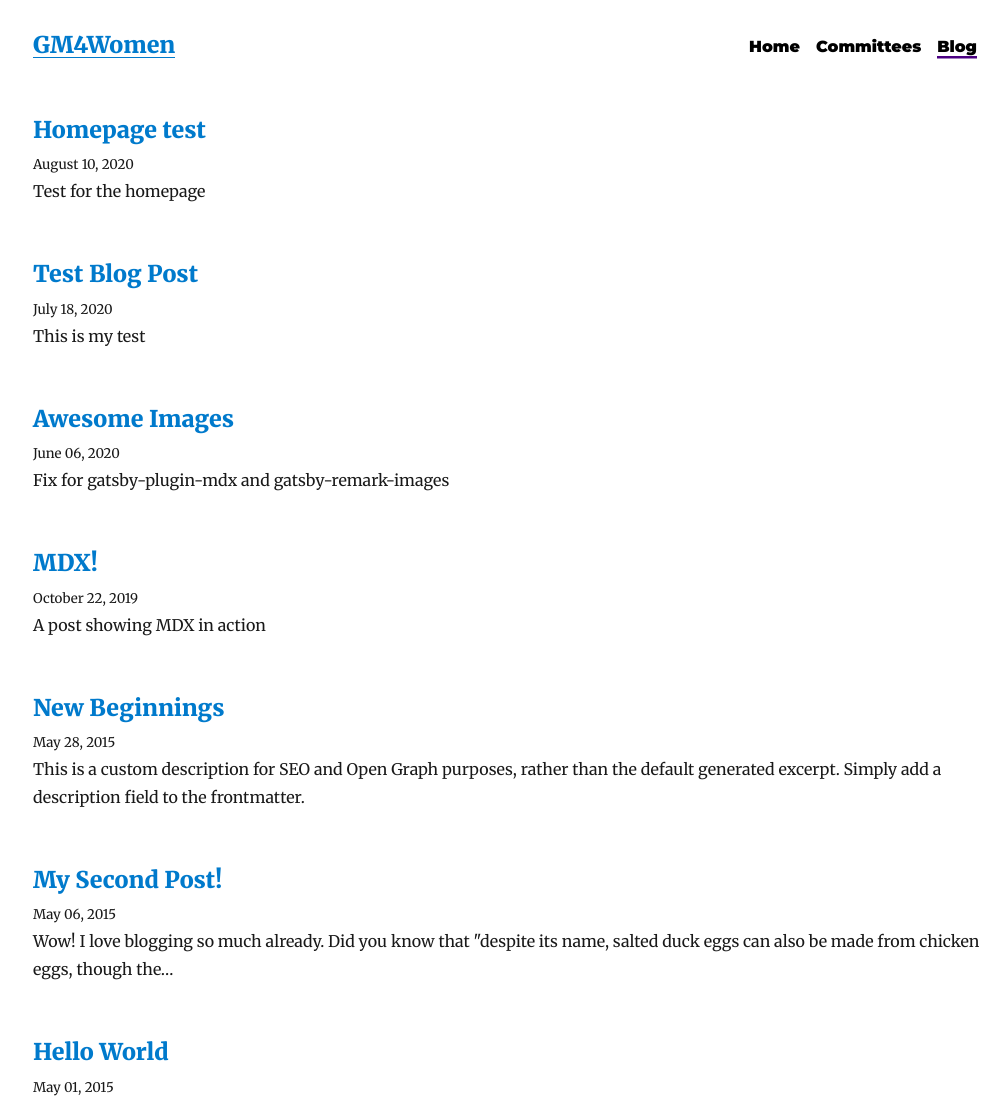
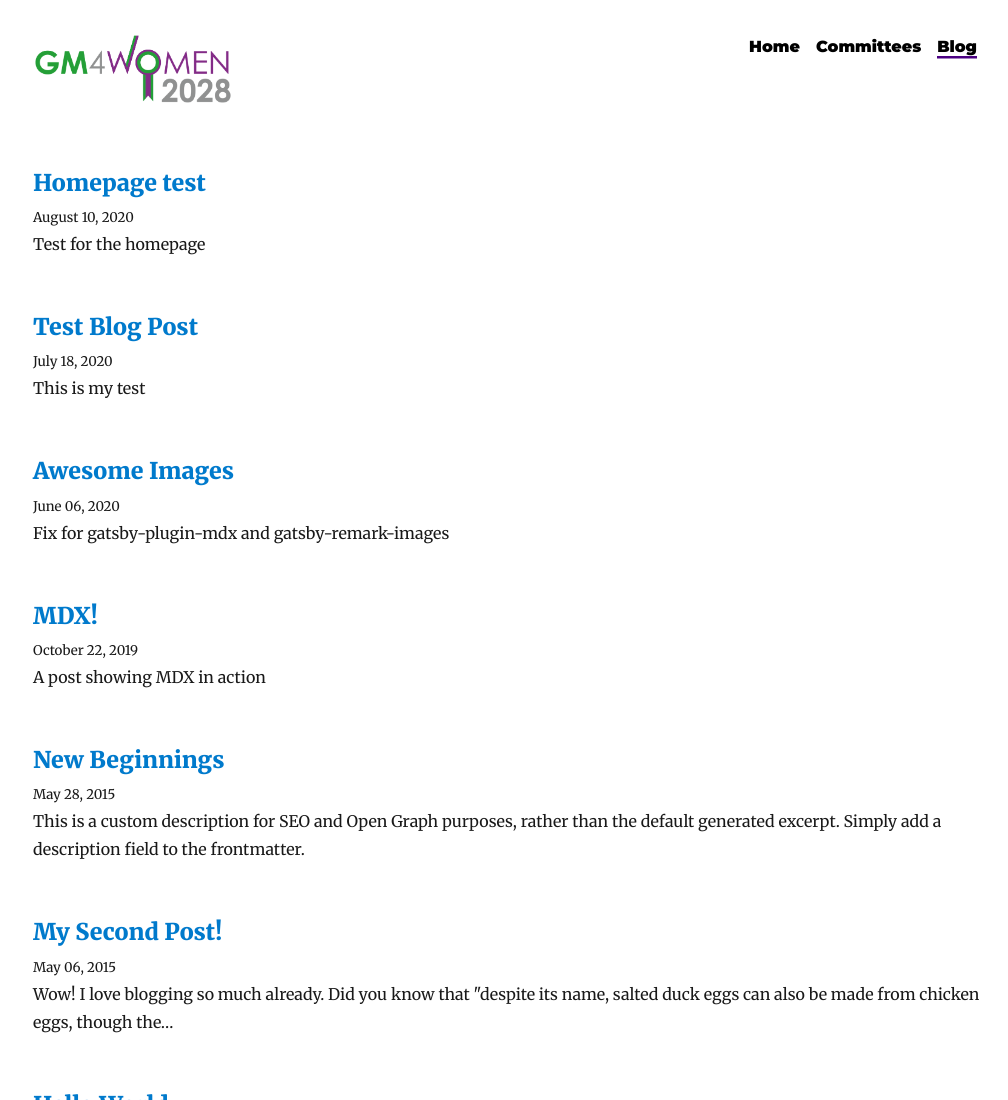
Before and after one commit to agoldstone93/gm4women, a Gatsby site: page /blog in a window 1280 px wide. Shown: the top 1100 px of the page, without its empty margins (127-1135 px from the left). Built offline with nearby package versions, Linux system fonts and the light colour scheme; Gatsby itself is replaced by a stand-in of ours; some packages are replaced by stand-ins of ours.

Commit message:
adding logo to website

```diff
--- a/src/components/layout.js
+++ b/src/components/layout.js
@@ -1,6 +1,7 @@
 import React from "react"
 import { Link } from "gatsby"
 import styled, { createGlobalStyle } from "styled-components"
+import logo from "../../content/assets/GM4women2028_Logo.png"
 
 const GlobalStyle = createGlobalStyle`
   body, html {
@@ -49,9 +50,9 @@ class Layout extends React.Component {
           <header style={{ marginBottom: `2rem` }}>
             <Link
               to="/"
-              style={{ textShadow: `none`, backgroundImage: `none` }}
+              style={{ textShadow: `none`, backgroundImage: `none`, boxShadow: `none` }}
             >
-              <h3 style={{ display: `inline` }}>GM4Women</h3>
+              <img src={logo} alt={"GM4Women logo"} style={{ display: `inline`, maxWidth: `200px`, padding: `0`, margin: `0` }} />
             </Link>
             <ul style={{ listStyle: `none`, float: `right` }}>
               <ListLink to="/">Home</ListLink>
```
